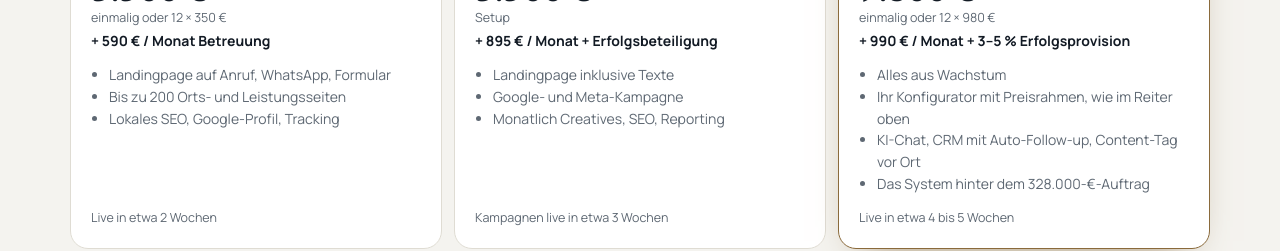
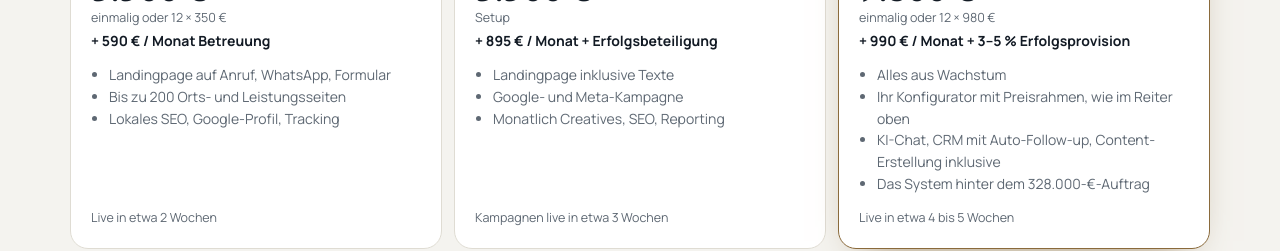
Before and after one commit to benjaminkrieg1999-ux/wellness-design-demo, a plain HTML site: page index.html in a window 1280 px wide. Shown: the part 2620-2871 px from the top of the page. Drawn offline with Linux system fonts and the light colour scheme.

Commit message:
Add files via upload

```diff
--- a/index.html
+++ b/index.html
@@ -193,7 +193,7 @@ input[type=range]{width:100%;accent-color:var(--acc)}
  <div class="pk3">
   <button class="p3 reveal" data-p3="fundament"><span class="p3t">Fundament</span><b>Conversion-Website</b><span class="p3p">3.500 €<small>einmalig oder 12 × 350 €</small></span><span class="p3m">+ 590 € / Monat Betreuung</span><ul><li>Landingpage auf Anruf, WhatsApp, Formular</li><li>Bis zu 200 Orts- und Leistungsseiten</li><li>Lokales SEO, Google-Profil, Tracking</li></ul><span class="p3l">Live in etwa 2 Wochen</span></button>
   <button class="p3 reveal" data-p3="wachstum"><span class="p3t">Wachstum</span><b>Anfrage-System</b><span class="p3p">3.500 €<small>Setup</small></span><span class="p3m">+ 895 € / Monat + Erfolgsbeteiligung</span><ul><li>Landingpage inklusive Texte</li><li>Google- und Meta-Kampagne</li><li>Monatlich Creatives, SEO, Reporting</li></ul><span class="p3l">Kampagnen live in etwa 3 Wochen</span></button>
-  <button class="p3 on reveal" data-p3="marktfuehrer"><span class="p3t">Marktführer · empfohlen für Wellness Design</span><b>System mit Konfigurator</b><span class="p3p">9.800 €<small>einmalig oder 12 × 980 €</small></span><span class="p3m">+ 990 € / Monat + 3–5 % Erfolgsprovision</span><ul><li>Alles aus Wachstum</li><li>Ihr Konfigurator mit Preisrahmen, wie im Reiter oben</li><li>KI-Chat, CRM mit Auto-Follow-up, Content-Tag vor Ort</li><li>Das System hinter dem 328.000-€-Auftrag</li></ul><span class="p3l">Live in etwa 4 bis 5 Wochen</span></button>
+  <button class="p3 on reveal" data-p3="marktfuehrer"><span class="p3t">Marktführer · empfohlen für Wellness Design</span><b>System mit Konfigurator</b><span class="p3p">9.800 €<small>einmalig oder 12 × 980 €</small></span><span class="p3m">+ 990 € / Monat + 3–5 % Erfolgsprovision</span><ul><li>Alles aus Wachstum</li><li>Ihr Konfigurator mit Preisrahmen, wie im Reiter oben</li><li>KI-Chat, CRM mit Auto-Follow-up, Content-Erstellung inklusive</li><li>Das System hinter dem 328.000-€-Auftrag</li></ul><span class="p3l">Live in etwa 4 bis 5 Wochen</span></button>
  </div>
  <div class="offer" style="margin-top:14px">
   <div class="card reveal"><h3>Rechnet sich das für Wellness Design?</h3>
```
